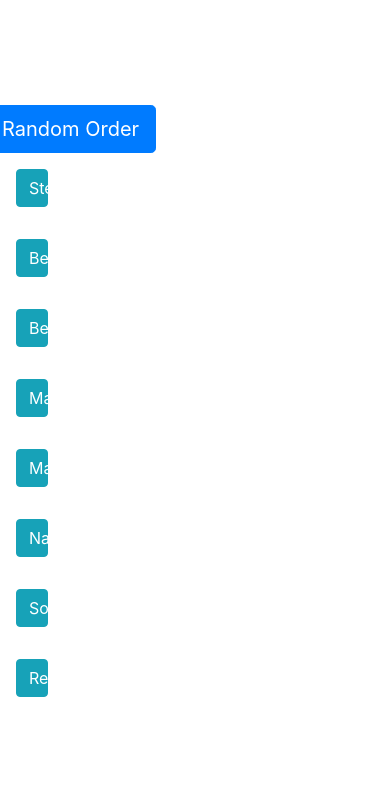
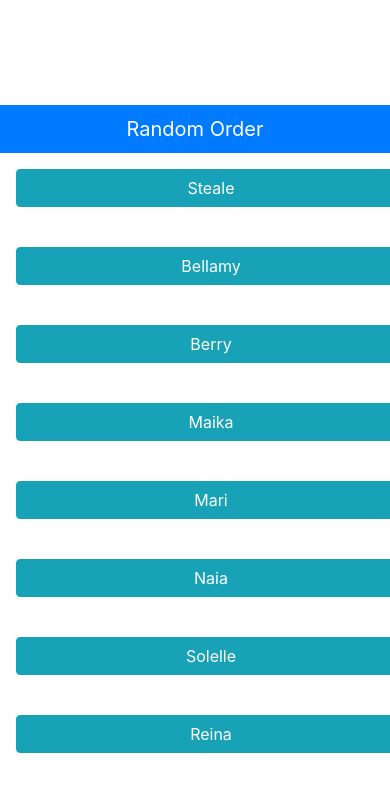
Before and after one commit to bobswiftfoot/RandomRaid, a plain HTML site: page index.html in a window 390 px wide. Shown: the part 115-906 px from the top of the page. Drawn offline with nearby package versions, Linux system fonts and the light colour scheme.

Commit message:
Phone sizes

```diff
--- a/index.html
+++ b/index.html
@@ -15,37 +15,37 @@
         <h1>Naia's Fizzy Jizzy Raid Randomizer</h1>
     </header>
     <section class="questionScreen row text-align-center justify-content-md-center" id="questionsScreen">
-        <button id="startQuiz" class="btn btn-primary btn-lg">Random Order</button>
+        <button id="startQuiz" class="btn btn-primary btn-lg col-lg-2 col-sm-4">Random Order</button>
         <div class="buttonWrapper col-12 m-3 row justify-content-md-center">
-            <button id="random1" class="btn btn-info col-1" value="0">Steale</button>
+            <button id="random1" class="btn btn-info col-lg-1 col-sm-3" value="0">Steale</button>
             <h3 id="jobChoice1" class="col-1"></h3>
         </div>
         <div class="buttonWrapper col-12 m-3 row justify-content-md-center">
-            <button id="random2" class="btn btn-info col-1" value="1">Bellamy</button>
+            <button id="random2" class="btn btn-info col-lg-1 col-sm-3" value="1">Bellamy</button>
             <h3 id="jobChoice1" class="col-1"></h3>
         </div>
         <div class="buttonWrapper col-12 m-3 row justify-content-md-center">
-            <button id="random3" class="btn btn-info col-1" value="2">Berry</button>
+            <button id="random3" class="btn btn-info col-lg-1 col-sm-3" value="2">Berry</button>
             <h3 id="jobChoice1" class="col-1"></h3>
         </div>
         <div class="buttonWrapper col-12 m-3 row justify-content-md-center">
-            <button id="random4" class="btn btn-info col-1" value="3">Maika</button>
+            <button id="random4" class="btn btn-info col-lg-1 col-sm-3" value="3">Maika</button>
             <h3 id="jobChoice1" class="col-1"></h3>
         </div>
         <div class="buttonWrapper col-12 m-3 row justify-content-md-center">
-            <button id="random5" class="btn btn-info col-1" value="4">Mari</button>
+            <button id="random5" class="btn btn-info col-lg-1 col-sm-3" value="4">Mari</button>
             <h3 id="jobChoice1" class="col-1"></h3>
         </div>
         <div class="buttonWrapper col-12 m-3 row justify-content-md-center">
-            <button id="random6" class="btn btn-info col-1" value="5">Naia</button>
+            <button id="random6" class="btn btn-info col-lg-1 col-sm-3" value="5">Naia</button>
             <h3 id="jobChoice1" class="col-1"></h3>
         </div>
         <div class="buttonWrapper col-12 m-3 row justify-content-md-center">
-            <button id="random7" class="btn btn-info col-1" value="6">Solelle</button>
+            <button id="random7" class="btn btn-info col-lg-1 col-sm-3" value="6">Solelle</button>
             <h3 id="jobChoice1" class="col-1"></h3>
         </div>
         <div class="buttonWrapper col-12 m-3 row justify-content-md-center">
-            <button id="random8" class="btn btn-info col-1" value="7">Reina</button>
+            <button id="random8" class="btn btn-info col-lg-1 col-sm-3" value="7">Reina</button>
             <h3 id="jobChoice1" class="col-1"></h3>
         </div>
     </section>
```
